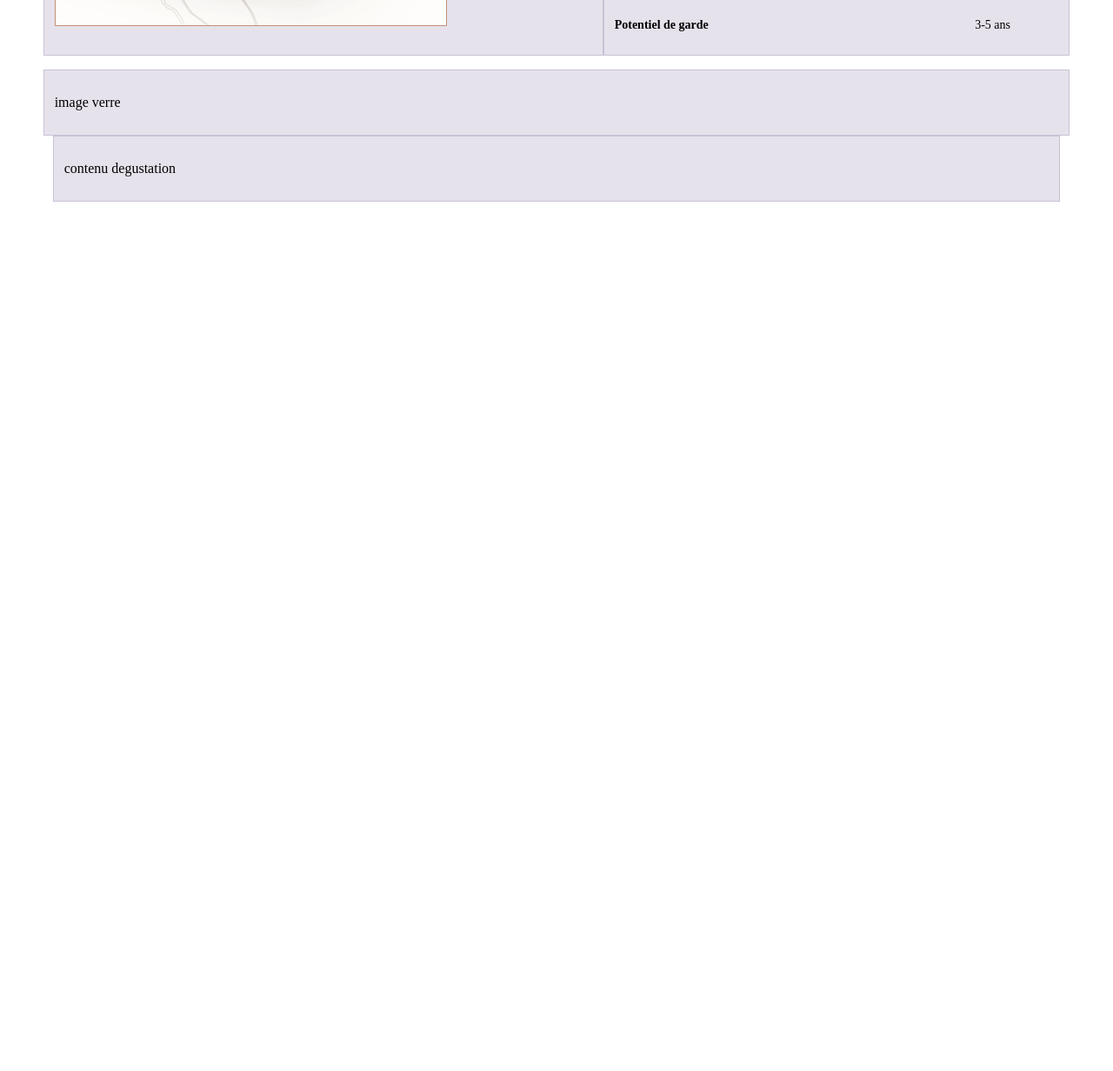
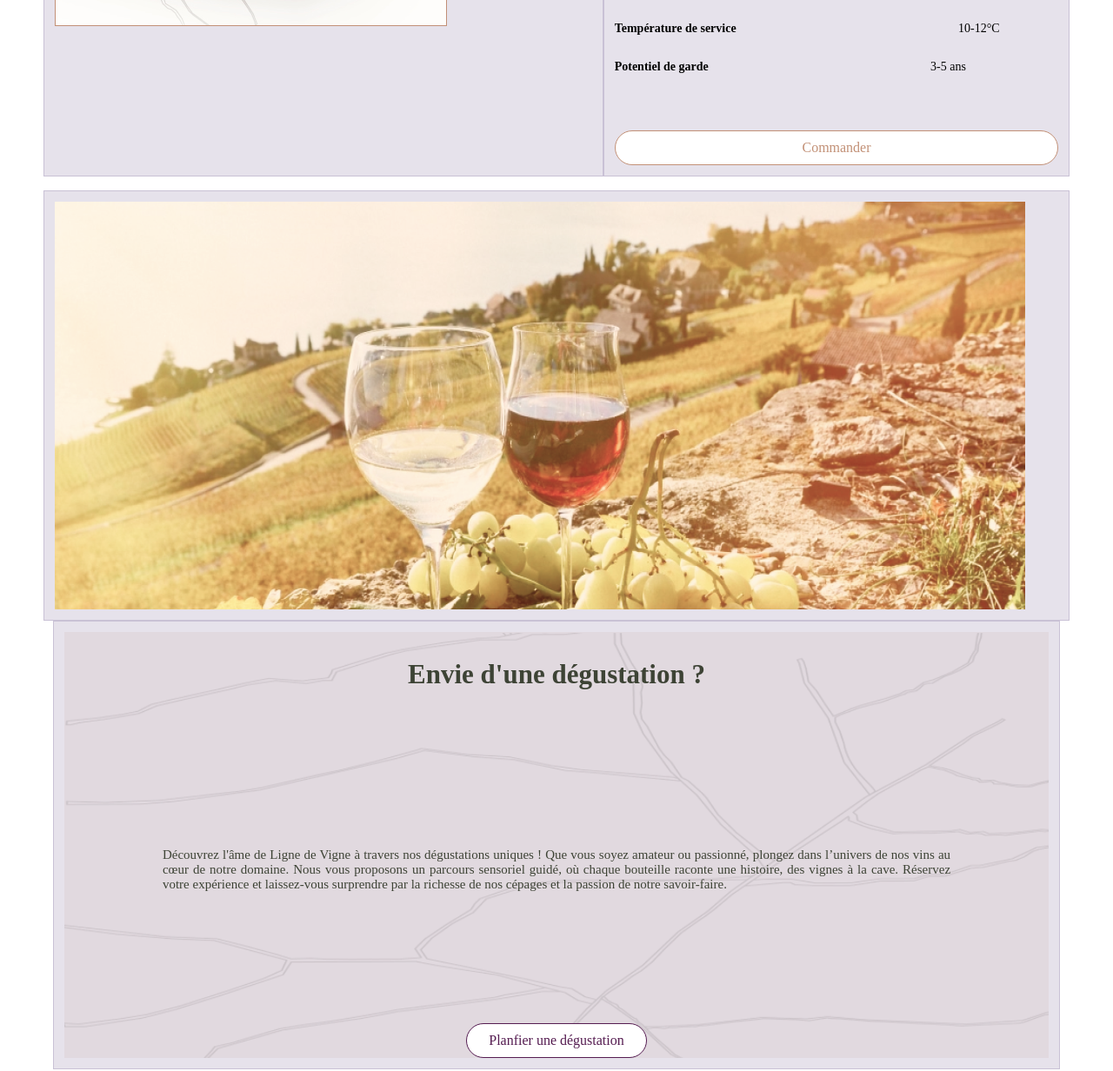
Before and after one commit to Dubois64/Inte-gration-Vin, a website built with Parcel: page src/detail-vin.html in a window 1280 px wide. Shown: the part 1028-2260 px from the top of the page at 87% size. Before the commit the page ends 1268 px from the top, so only its background shows below. Built offline with nearby package versions, Linux system fonts and the light colour scheme; a web font is replaced by a local one.

Commit message:
version 1, lumière de terroir et card degustation

```diff
--- a/src/detail-vin.html
+++ b/src/detail-vin.html
@@ -78,6 +78,7 @@
         <div class="informations-details-vin">
           <p class="type-de-vin">Chardonnay</p>
           <p class="titre-vin">Lumière de terroir</p>
+          <div class="underline"></div>
 
           <div class="flex-txt-gras-fin">
             <p class="txt-gras-infos">Cépage</p>
@@ -127,17 +128,30 @@
             <p class="txt-gras-infos">Potentiel de garde</p>
             <p class="txt-fin-infos">3-5 ans</p>
           </div>
+          <div class="bouton-commander">Commander</div>
         </div>
       </div>
     </div>
 
     <div class="row">
       <div class="col-11">
-        <p class="information-contact-titre">image verre</p>
+        <img src="../images/Image degustation vin.png" />
       </div>
       <div class="row">
         <div class="col-11">
-          <p class="information-contact-titre">contenu degustation</p>
+          <div class="degustation">
+            <p class="titre-card-degustation">Envie d'une dégustation ?</p>
+            <p class="txt-degustation">
+              Découvrez l'âme de Ligne de Vigne à travers nos dégustations
+              uniques ! Que vous soyez amateur ou passionné, plongez dans
+              l’univers de nos vins au cœur de notre domaine. Nous vous
+              proposons un parcours sensoriel guidé, où chaque bouteille raconte
+              une histoire, des vignes à la cave. Réservez votre expérience et
+              laissez-vous surprendre par la richesse de nos cépages et la
+              passion de notre savoir-faire.
+            </p>
+            <div class="bouton-degustation">Planfier une dégustation</div>
+          </div>
         </div>
       </div>
     </div>
--- a/src/scss/vin.scss
+++ b/src/scss/vin.scss
@@ -154,6 +154,14 @@ video {
   gap: 1%;
 }
 
+.titre-vin {
+  color: #000;
+  font-family: "Adelle Sans Devanagari";
+  font-size: 32px;
+  font-style: normal;
+  font-weight: 700;
+  line-height: normal;
+}
 .fil-txt-fin {
   color: #000;
   font-family: "Adelle Sans Devanagari";
@@ -190,12 +198,83 @@ video {
   text-align: justify;
   font-family: "Adelle Sans Devanagari";
   font-size: 14px;
-  font-style: normal;
-  font-weight: 400;
-  line-height: normal;
+  display: flex;
+  flex-wrap: nowrap;
 }
 
 .flex-txt-gras-fin {
   display: flex;
-  gap: 60%;
+  gap: 50%;
 }
+
+.underline {
+  background-color: #000;
+  height: 1px;
+  margin-bottom: 10%;
+}
+
+.type-de-vin {
+  color: #000;
+  font-family: "Adelle Sans Devanagari";
+  font-size: 20px;
+}
+
+.bouton-commander {
+  display: flex;
+  padding: 10px 25px;
+  justify-content: center;
+  align-items: center;
+  border-radius: 70px;
+  border: 1px solid #c29076;
+  background: #fff;
+  color: #c29076;
+  text-align: center;
+  font-family: "Adelle Sans Devanagari";
+  font-size: 16px;
+  margin-top: 10%;
+}
+
+.degustation {
+  background-image: url(/images/img-background-degustation.png);
+  background-size: cover;
+  aspect-ratio: 32/13;
+  display: flex;
+  flex-direction: column;
+  justify-content: center;
+  align-items: center;
+  gap: 22px;
+}
+
+.titre-card-degustation {
+  color: #3d4335;
+  text-align: center;
+  font-family: "Adelle Sans Devanagari";
+  font-size: 31px;
+  font-style: normal;
+  font-weight: 700;
+  line-height: normal;
+}
+
+.txt-degustation {
+  color: #3d4335;
+  text-align: justify;
+  font-family: "Adelle Sans Devanagari";
+  font-size: 15px;
+  font-weight: 400;
+  padding: 10%;
+  align-self: stretch;
+}
+
+.bouton-degustation {
+  display: flex;
+  padding: 10px 25px;
+  justify-content: center;
+  align-items: center;
+  border-radius: 70px;
+  border: 1px solid #551c51;
+  background: #fff;
+  color: #551c51;
+  text-align: center;
+  font-family: "Adelle Sans Devanagari";
+  font-size: 16px;
+}
```
Also changed, not shown: images/Image degustation vin.png (added).
